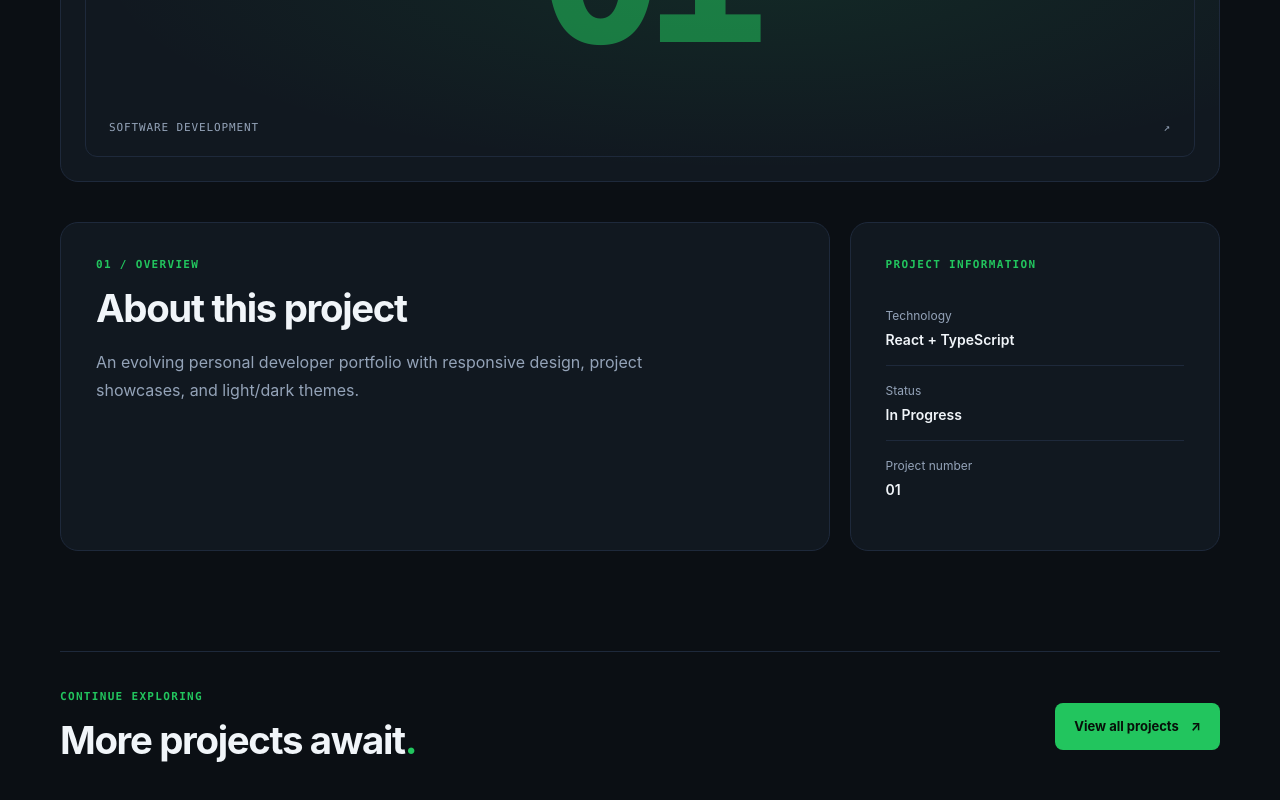
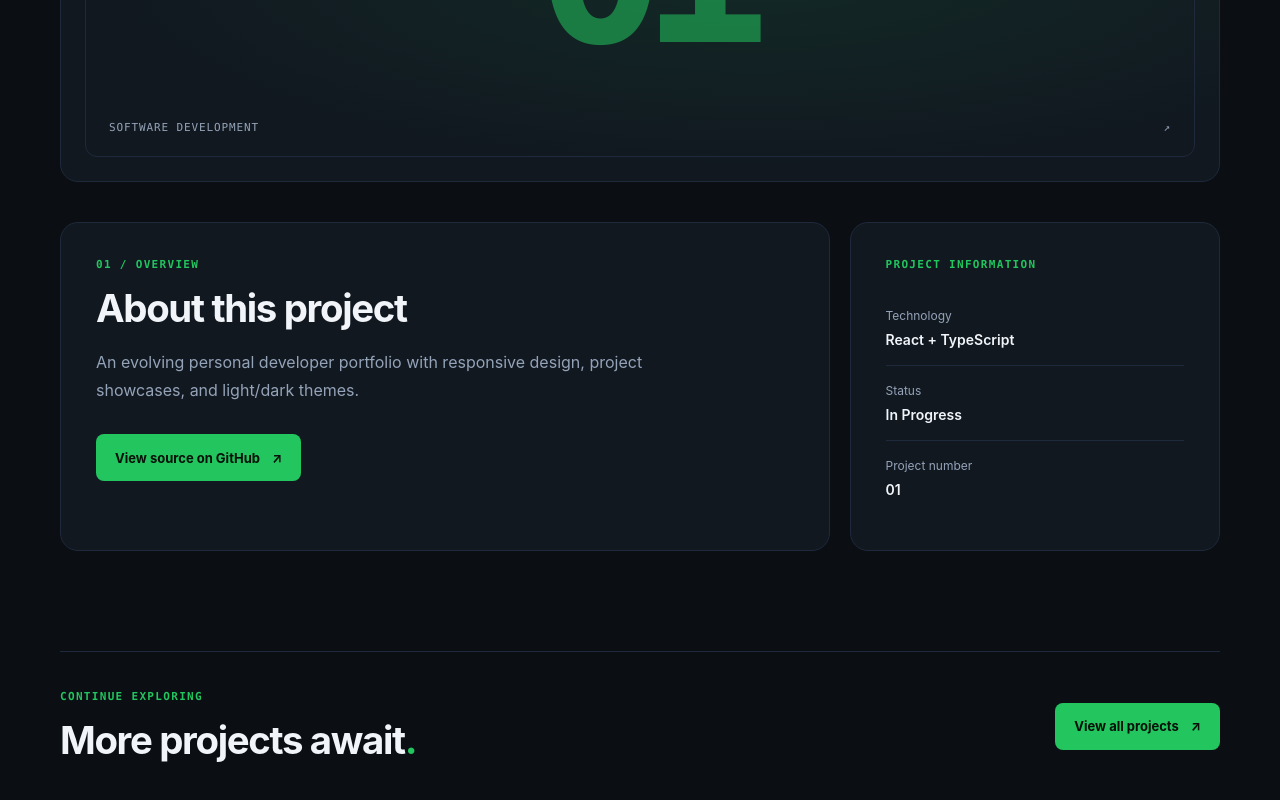
Before and after one commit to valeron200753/portfolio, a React (Vite) app in the folder frontend/: page /projects/1 in a window 1280 px wide. Shown: the part 792-1592 px from the top of the page. Built offline with nearby package versions, Linux system fonts and the light colour scheme.

Commit message:
Add project GitHub links and frontend CI

```diff
--- a/frontend/src/data/projects.ts
+++ b/frontend/src/data/projects.ts
@@ -11,6 +11,7 @@ export interface Project {
     status: ProjectStatus;
     description: string;
     demoPath?: string;
+    repositoryUrl?: string;
 }
 
 export const projectStatusLabels: Record<
@@ -38,7 +39,9 @@ export const projects: Project[] = [
         technology: "React + TypeScript",
         status: "in-progress",
         description:
-            "An evolving personal developer portfolio with responsive design, project showcases, and light/dark themes."
+            "An evolving personal developer portfolio with responsive design, project showcases, and light/dark themes.",
+        // Portfolio
+        repositoryUrl: "https://github.com/valeron200753/portfolio"
     },
     {
         id: 2,
@@ -46,7 +49,9 @@ export const projects: Project[] = [
         technology: "React + TypeScript, Express, SQLite",
         status: "completed",
         description:
-            "A full-stack task management application with session-based authentication, personal task creation, completion tracking, deletion, search, status filters, and progress statistics."
+            "A full-stack task management application with session-based authentication, personal task creation, completion tracking, deletion, search, status filters, and progress statistics.",
+        // Task Manager
+        repositoryUrl: "https://github.com/valeron200753/task-manager"
     },
     {
         id: 3,
--- a/frontend/src/pages/ProjectDetailsPage.tsx
+++ b/frontend/src/pages/ProjectDetailsPage.tsx
@@ -131,6 +131,19 @@ function ProjectDetailsPage() {
                             <span aria-hidden="true"> ↗</span>
                         </Link>
                     )}
+
+                    {project.repositoryUrl && (
+                        <a
+                            href={project.repositoryUrl}
+                            target="_blank"
+                            rel="noopener noreferrer"
+                            className="project-detail__button"
+                        >
+                            View source on GitHub
+                            <span aria-hidden="true"> ↗</span>
+                        </a>
+                    )}
+
                 </section>
 
                 <aside className="project-detail__facts">
```
